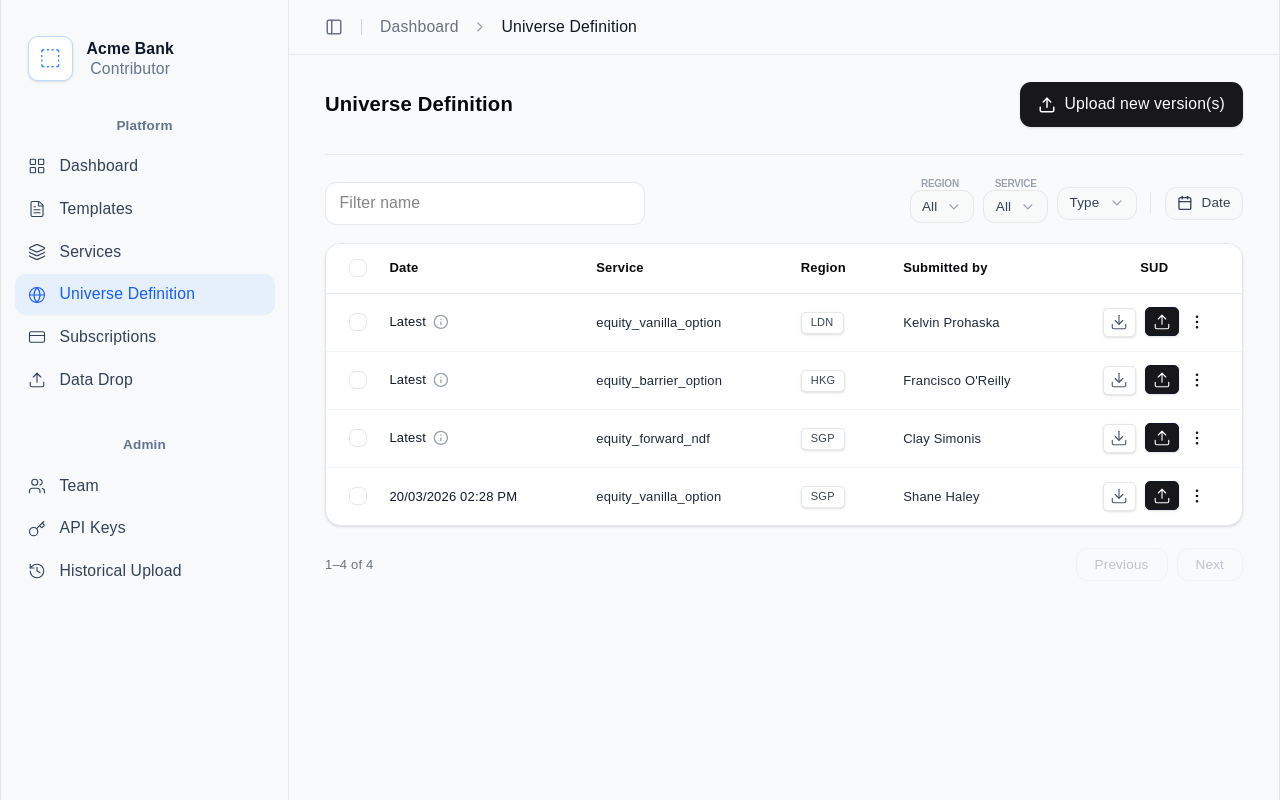
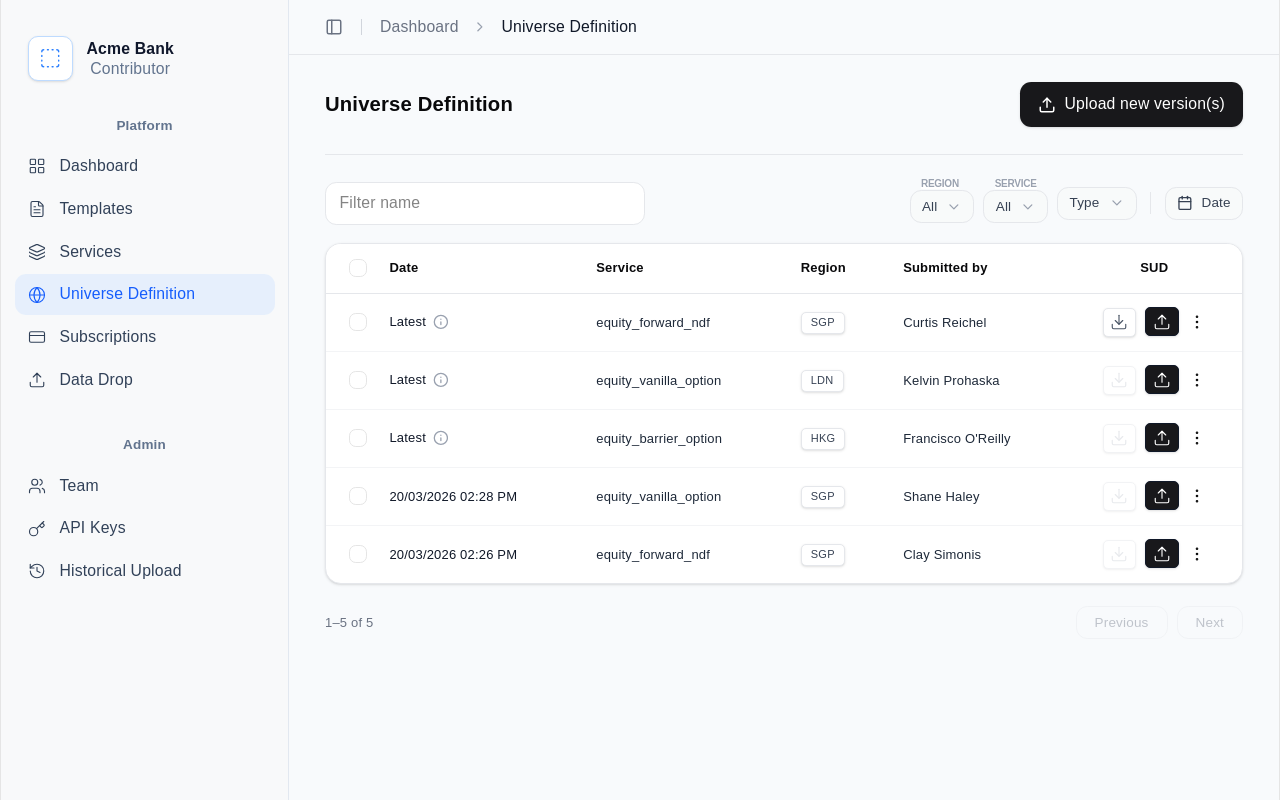
Before and after one commit to neoms21/gemdata-task, a React (Vite) app: page /universe-definition in a window 1280 px wide. Built offline with nearby package versions, Linux system fonts and the light colour scheme; data requests are answered from the project's data file.

Commit message:
download data as csv file

```diff
--- a/db.json
+++ b/db.json
@@ -27,6 +27,15 @@
       "region": "LDN",
       "submittedBy": "Kelvin Prohaska",
       "id": "1774017287708"
+    },
+    {
+      "date": "2026-03-20T14:52:01.926Z",
+      "service": "equity_forward_ndf",
+      "region": "SGP",
+      "submittedBy": "Curtis Reichel",
+      "canUploadSUD": true,
+      "data": "Underlier,trading_region,date_min_current,date_max_current,strike_min_current,strike_max_current\nspx +,HKG +,1d +,10y +,50 +,200 +\nmstf.n,AMER,1m +,5y +,50,150\nmstf.n,AMER,1w -,10y -,50,150\nnikkei,APAC,1w,10y,75 +,200 +\nnikkei,APAC,1w,10y,50 -,150 -\n",
+      "id": "1774018321927"
     }
   ]
 }
--- a/src/components/UploadModal.tsx
+++ b/src/components/UploadModal.tsx
@@ -29,17 +29,20 @@ export const UploadModal = ({
   const [isOpen, setIsOpen] = useState(false);
   const [selectedFile, setSelectedFile] = useState<File | null>(null);
   const [validationError, setValidationError] = useState<string | null>(null);
+  const [previewText, setPreviewText] = useState<string | null>(null);
 
   const handleUploadClick = React.useCallback(() => {
     setValidationError(null);
+    setPreviewText(null);
     setIsOpen(true);
     if (fileInputRef.current && !universeDefinition) {
       fileInputRef.current.click();
     }
   }, [universeDefinition]);
 
-  const handleFileChange = (event: React.ChangeEvent<HTMLInputElement>) => {
+  const handleFileChange = async (event: React.ChangeEvent<HTMLInputElement>) => {
     setValidationError(null);
+    setPreviewText(null);
     const file = event.target.files?.[0];
     if (file) {
       const metadata = getMetadataFromFileName(file.name);
@@ -50,7 +53,19 @@ export const UploadModal = ({
         setSelectedFile(null);
         return;
       }
+
+      // Get preview and content using FileReader for better compatibility
+      const reader = new FileReader();
+      reader.onload = (e) => {
+        const fullText = e.target?.result as string;
+        const lines = fullText.split("\n").slice(0, 3);
+        setPreviewText(lines.join("\n"));
         setSelectedFile(file);
+      };
+      reader.onerror = () => {
+        setValidationError("Failed to read file content.");
+      };
+      reader.readAsText(file);
     }
   };
 
@@ -68,22 +83,30 @@ export const UploadModal = ({
       await deleteMutation.mutateAsync(universeDefinition.id);
     }
 
+    const reader = new FileReader();
+    reader.onload = async (e) => {
+      try {
+        const fileContent = e.target?.result as string;
         const metadata = getMetadataFromFileName(selectedFile.name);
+
         const newEntry = {
           date: metadata.date,
           service: metadata.service,
           region: metadata.region,
           submittedBy: metadata.uploadedBy || "System",
           canUploadSUD: true,
+          data: fileContent,
         };
 
-    try {
         await uploadMutation.mutateAsync(newEntry);
         setIsOpen(false);
         setSelectedFile(null);
+        setPreviewText(null);
       } catch {
         // Error is captured by the mutation state for UI display
       }
+    };
+    reader.readAsText(selectedFile);
   };
 
   return (
@@ -151,6 +174,19 @@ export const UploadModal = ({
                 </button>
               </div>
             )}
+            {previewText && (
+              <div className="flex flex-col gap-1.5 overflow-hidden">
+                <span className="text-[11px] font-bold text-gray-400 uppercase tracking-tight px-1">
+                  File Preview
+                </span>
+                <div className="p-3 bg-gray-950 rounded-lg border border-gray-800">
+                  <pre className="text-[11px] font-mono text-gray-300 whitespace-pre-wrap break-all leading-relaxed">
+                    {previewText}
+                    {previewText.split("\n").length >= 3 && "\n..."}
+                  </pre>
+                </div>
+              </div>
+            )}
             {(validationError || uploadMutation.error) && (
               <span className="text-xs text-red-600 text-center font-medium">
                 {validationError || uploadMutation.error?.message}
--- a/src/pages/universe-definition/ActionsCell.tsx
+++ b/src/pages/universe-definition/ActionsCell.tsx
@@ -22,11 +22,34 @@ export const ActionsCell = ({
     }
   };
 
+  const handleDownload = () => {
+    if (!row.original.data) return;
+
+    const blob = new Blob([row.original.data], { type: "text/csv" });
+    const url = URL.createObjectURL(blob);
+    const a = document.createElement("a");
+    a.href = url;
+    a.download = `${row.original.service}_${row.original.region}.csv`;
+    document.body.appendChild(a);
+    a.click();
+    document.body.removeChild(a);
+    URL.revokeObjectURL(url);
+  };
+
+  const hasData = !!row.original.data;
+
   return (
     <div className="flex items-center justify-center gap-2">
       <button
         type="button"
-        className="py-1 px-1.5 border border-gray-200 rounded-[5px] text-gray-600 hover:bg-gray-50 transition-colors shadow-sm bg-white"
+        onClick={handleDownload}
+        disabled={!hasData}
+        title={hasData ? "Download CSV" : "No data available"}
+        className={`py-1 px-1.5 border border-gray-200 rounded-[5px] transition-colors shadow-sm bg-white ${
+          hasData
+            ? "text-gray-600 hover:bg-gray-50 hover:text-gray-900"
+            : "text-gray-300 cursor-not-allowed opacity-50"
+        }`}
       >
         <Download className="w-4 h-4" strokeWidth={1.5} />
       </button>
--- a/src/types/universe-definition.ts
+++ b/src/types/universe-definition.ts
@@ -5,4 +5,5 @@ export interface UniverseDefinitionItem {
   service: string;
   region: string;
   submittedBy: string;
+  data?: string;
 }
```
Lines whose indentation alone changed are shown as unchanged.
